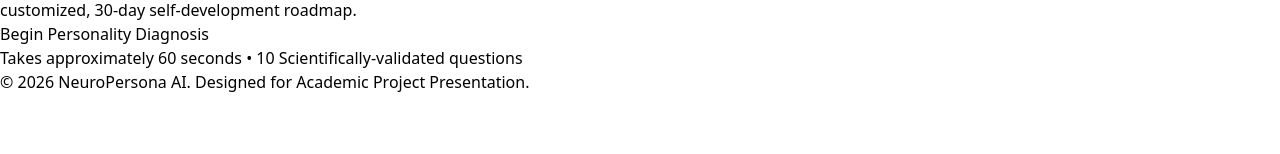
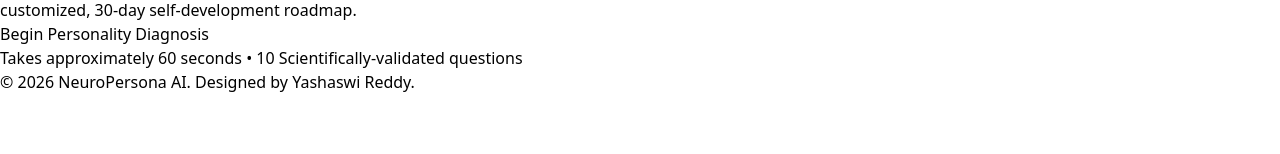
Before and after one commit to yashreddy16/NeuroPersona, a React (Vite) app in the folder frontend/: page / in a window 1280 px wide. Shown: the part 146-300 px from the top of the page. Built offline with nearby package versions, Linux system fonts and the light colour scheme.

Commit message:
Minor changes in frontend.

```diff
--- a/frontend/src/App.jsx
+++ b/frontend/src/App.jsx
@@ -344,9 +344,6 @@
                   <span className="text-[10px] tracking-widest font-bold uppercase text-indigo-400 block mb-1">Tailored Action Plan</span>
                   <h3 className="text-xl font-extrabold text-white">Your Actionable 30-Day Development Plan</h3>
                 </div>
-                <span className="px-3 py-1 rounded-full text-xs font-medium bg-indigo-500/10 text-indigo-400 border border-indigo-500/20">
-                  Gemini Generated
-                </span>
               </div>
 
               <div className="grid grid-cols-1 md:grid-cols-3 gap-6">
@@ -382,7 +379,7 @@
 
       {/* Footer */}
       <footer className="border-t border-slate-900 bg-slate-950/60 py-6 text-center text-xs text-slate-500">
-        <p>© {new Date().getFullYear()} NeuroPersona AI. Designed for Academic Project Presentation.</p>
+        <p>© {new Date().getFullYear()} NeuroPersona AI. Designed by Yashaswi Reddy.</p>
       </footer>
     </div>
   );
```
